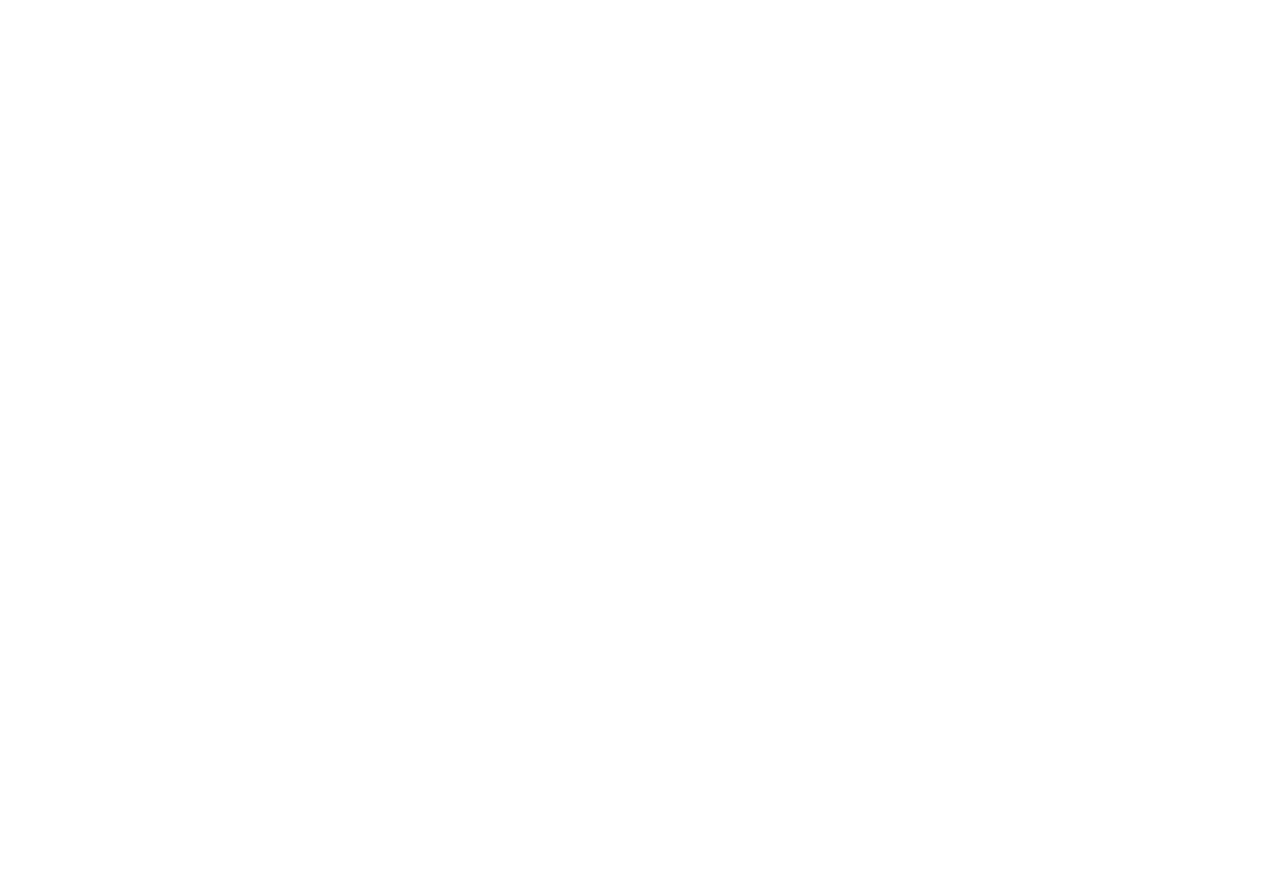
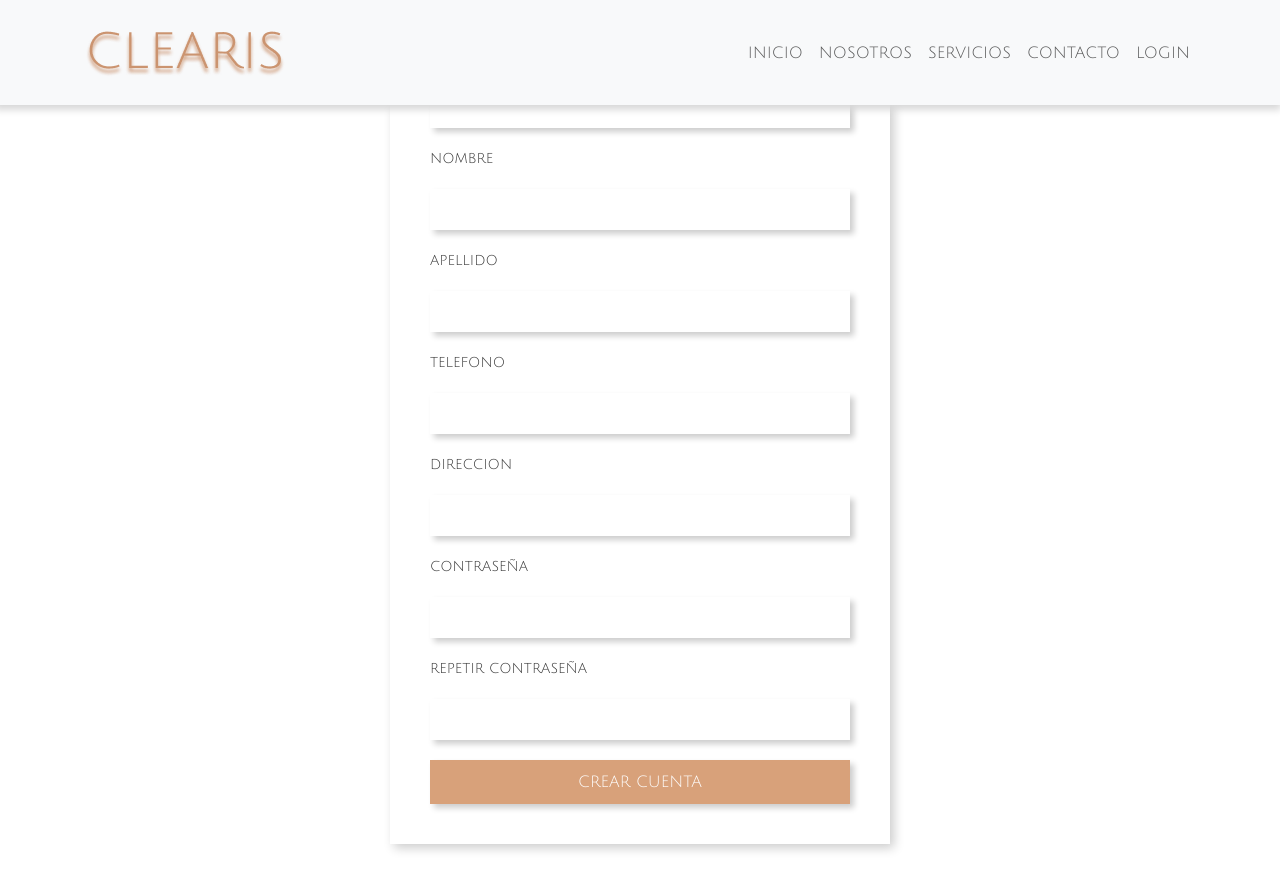
Before and after one commit to Giuul/TPI-2TUP1, a React (Vite) app: page /register in a window 1280 px wide. Before the commit this address had no page. Shown: the top 890 px of the page. Before the commit the page ends 800 px from the top, so only its background shows below. Built offline with nearby package versions, Linux system fonts and the light colour scheme.

Commit message:
modifico ruteo

```diff
--- a/package.json
+++ b/package.json
@@ -14,7 +14,7 @@
     "react": "^19.0.0",
     "react-bootstrap": "^2.10.9",
     "react-dom": "^19.0.0",
-    "react-router-dom": "^7.5.2"
+    "react-router-dom": "^6.30.0"
   },
   "devDependencies": {
     "@eslint/js": "^9.21.0",
--- a/src/App.jsx
+++ b/src/App.jsx
@@ -19,7 +19,7 @@
         <Route path="/servicios" element={<Servicios />} />
         <Route path="/contacto" element={<Contacto />} />
         <Route path="/login" element={<Login />} />
-        <Route path="/registro" element={<Register />} />
+        <Route path="/register" element={<Register />} />
       </Routes>
     </BrowserRouter>
 
--- a/src/components/Form/RegisterForm.jsx
+++ b/src/components/Form/RegisterForm.jsx
@@ -37,7 +37,7 @@
                         onChange={handleChange}
                         ref={refs.email}
                     />
-                    {errores.mail && <p className="error-text">{ errores.mail}</p>}
+                    {errores.email && <p className="error-text">{ errores.mail}</p>}
                     <label>NOMBRE</label>
                     <input
                         type="name"
@@ -91,7 +91,7 @@
                         onChange={handleChange}
                         ref={refs.repPassword}
                     />
-                    {errores.rePassword && <p className="error-text">{ errores.repPassword }</p>}
+                    {errores.repPassword && <p className="error-text">{ errores.repPassword }</p>}
                     <button type="submit">CREAR CUENTA</button>
                 </form>
             </div>
--- a/src/pages/Login.jsx
+++ b/src/pages/Login.jsx
@@ -29,7 +29,7 @@
     } else {
       setErrores({});
       setExito(true);
-      setTimeout(() => navigate("/"), 2000);
+      setTimeout(() => navigate("/register"), 2000);
     };
   };
 
--- a/src/pages/Register.jsx
+++ b/src/pages/Register.jsx
@@ -3,9 +3,9 @@
 import ClearisNavbar from '../components/ClearisNavbar/ClearisNavbar';
 import ValidationsRegister from '../components/Validations/ValidationsRegister';
 import { useRef, useState } from 'react';
-
+import { useNavigate } from 'react-router-dom';
 const Register = () => {
-
+    const navigate = useNavigate();
     const emailRef = useRef(null);
     const nameRef = useRef(null);
     const lastnameRef = useRef(null);
@@ -18,6 +18,7 @@
 
   const manejarEnvio = (FormData) => {
     const errores = ValidationsRegister( { datos: FormData });
+
 
 
     if (Object.keys(errores).length > 0) {
@@ -41,7 +42,7 @@
     } else {
       setErrores({});
       setExito(true);
-      setTimeout(() => navigate("/registro"), 2000);
+      setTimeout(() => navigate("/"), 2000);
     };
   };
 
```
Also changed, not shown: 1 other file (tests, documents, lock files or other folders).
